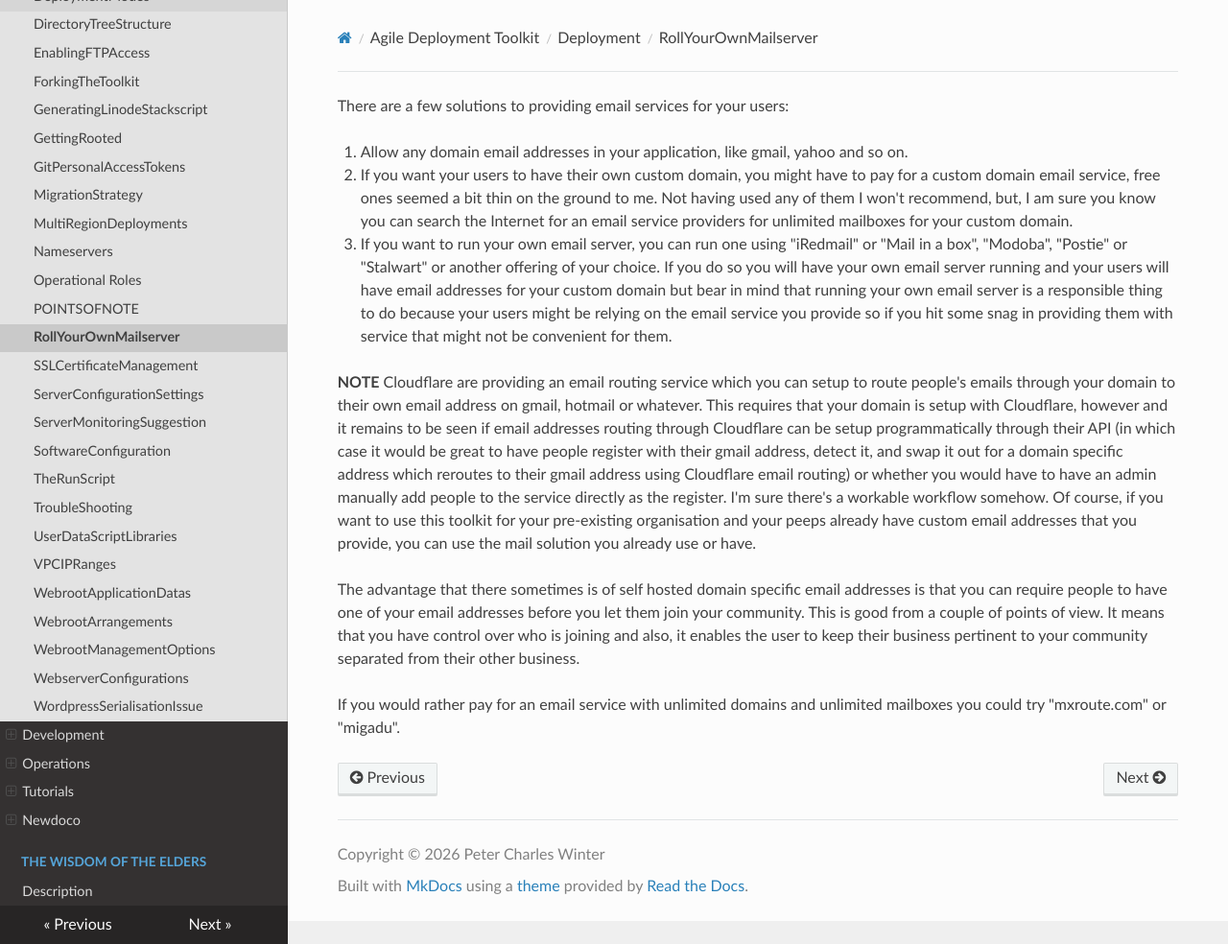
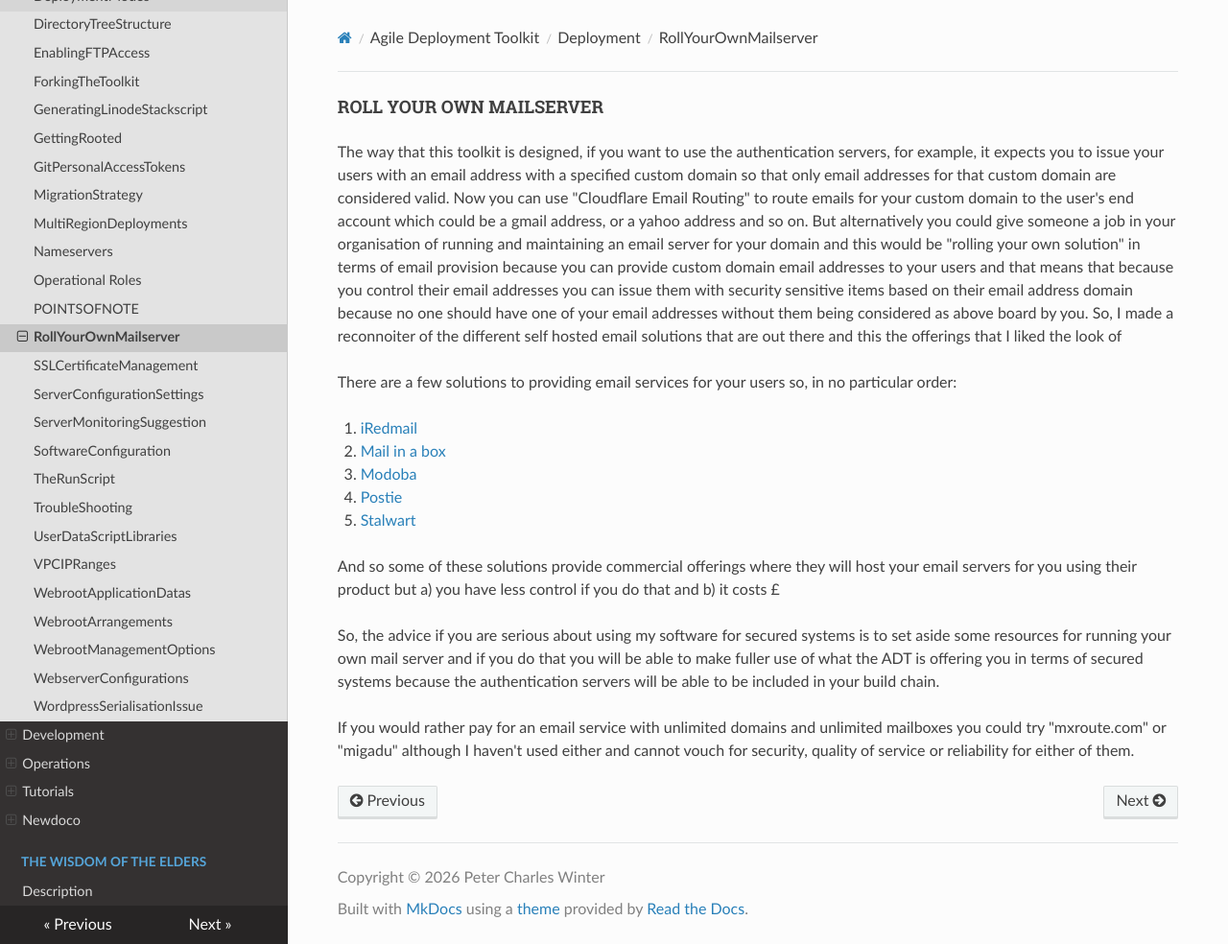
Before and after one commit to wintersys-dev/adt-documentation, an MkDocs documentation site: the page built from docs/Agile Deployment Toolkit/Deployment/RollYourOwnMailserver.md, in a window 1280 px wide and 984 px high. Shown: the whole window at 96% size. Built offline with MkDocs 1.6.1, drawn with Linux system fonts in a browser that asks for light colours; nearby versions of some CDN libraries.

Commit message:
Update RollYourOwnMailserver.md

```diff
--- a/docs/Agile Deployment Toolkit/Deployment/RollYourOwnMailserver.md
+++ b/docs/Agile Deployment Toolkit/Deployment/RollYourOwnMailserver.md
@@ -1,11 +1,17 @@
-There are a few solutions to providing email services for your users:
+#### ROLL YOUR OWN MAILSERVER
 
-1. Allow any domain email addresses in your application, like gmail, yahoo and so on.
-2. If you want your users to have their own custom domain, you might have to pay for a custom domain email service, free ones seemed a bit thin on the ground to me. Not having used any of them I won't recommend, but, I am sure you know you can search the Internet for an email service providers for unlimited mailboxes for your custom domain.
-3. If you want to run your own email server, you can run one using "iRedmail" or "Mail in a box", "Modoba", "Postie" or "Stalwart" or another offering of your choice. If you do so you will have your own email server running and your users will have email addresses for your custom domain but bear in mind that running your own email server is a responsible thing to do because your users might be relying on the email service you provide so if you hit some snag in providing them with service that might not be convenient for them.
+The way that this toolkit is designed, if you want to use the authentication servers, for example, it expects you to issue your users with an email address with a specified custom domain so that only email addresses for that custom domain are considered valid. Now you can use "Cloudflare Email Routing" to route emails for your custom domain to the user's end account which could be a gmail address, or a yahoo address and so on. But alternatively you could give someone a job in your organisation of running and maintaining an email server for your domain and this would be "rolling your own solution" in terms of email provision because you can provide custom domain email addresses to your users and that means that because you control their email addresses you can issue them with security sensitive items based on their email address domain because no one should have one of your email addresses without them being considered as above board by you. So, I made a reconnoiter of the different self hosted email solutions that are out there and this the offerings that I liked the look of
 
-**NOTE** Cloudflare are providing an email routing service which you can setup to route people's emails through your domain to their own email address on gmail, hotmail or whatever. This requires that your domain is setup with Cloudflare, however and it remains to be seen if email addresses routing through Cloudflare can be setup programmatically through their API (in which case it would be great to have people register with their gmail address, detect it, and swap it out for a domain specific address which reroutes to their gmail address using Cloudflare email routing) or whether you would have to have an admin manually add people to the service directly as the register. I'm sure there's a workable workflow somehow. Of course, if you want to use this toolkit for your pre-existing organisation and your peeps already have custom email addresses that you provide, you can use the mail solution you already use or have.
+There are a few solutions to providing email services for your users so, in no particular order:
 
-The advantage that there sometimes is of self hosted domain specific email addresses is that you can require people to have one of your email addresses before you let them join your community. This is good from a couple of points of view. It means that you have control over who is joining and also, it enables the user to keep their business pertinent to your community separated from their other business.
+1. [iRedmail](https://www.iredmail.org)
+2. [Mail in a box](https://mailinabox.email)
+3. [Modoba](https://modoboa.org/en)
+4. [Postie](https://poste.io)
+5. [Stalwart](https://stalw.art)
 
-If you would rather pay for an email service with unlimited domains and unlimited mailboxes you could try "mxroute.com" or "migadu".
+And so some of these solutions provide commercial offerings where they will host your email servers for you using their product but a) you have less control if you do that and b) it costs £
+
+So, the advice if you are serious about using my software for secured systems is to set aside some resources for running your own mail server and if you do that you will be able to make fuller use of what the ADT is offering you in terms of secured systems because the authentication servers will be able to be included in your build chain.
+
+If you would rather pay for an email service with unlimited domains and unlimited mailboxes you could try "mxroute.com" or "migadu" although I haven't used either and cannot vouch for security, quality of service or reliability for either of them.
```
